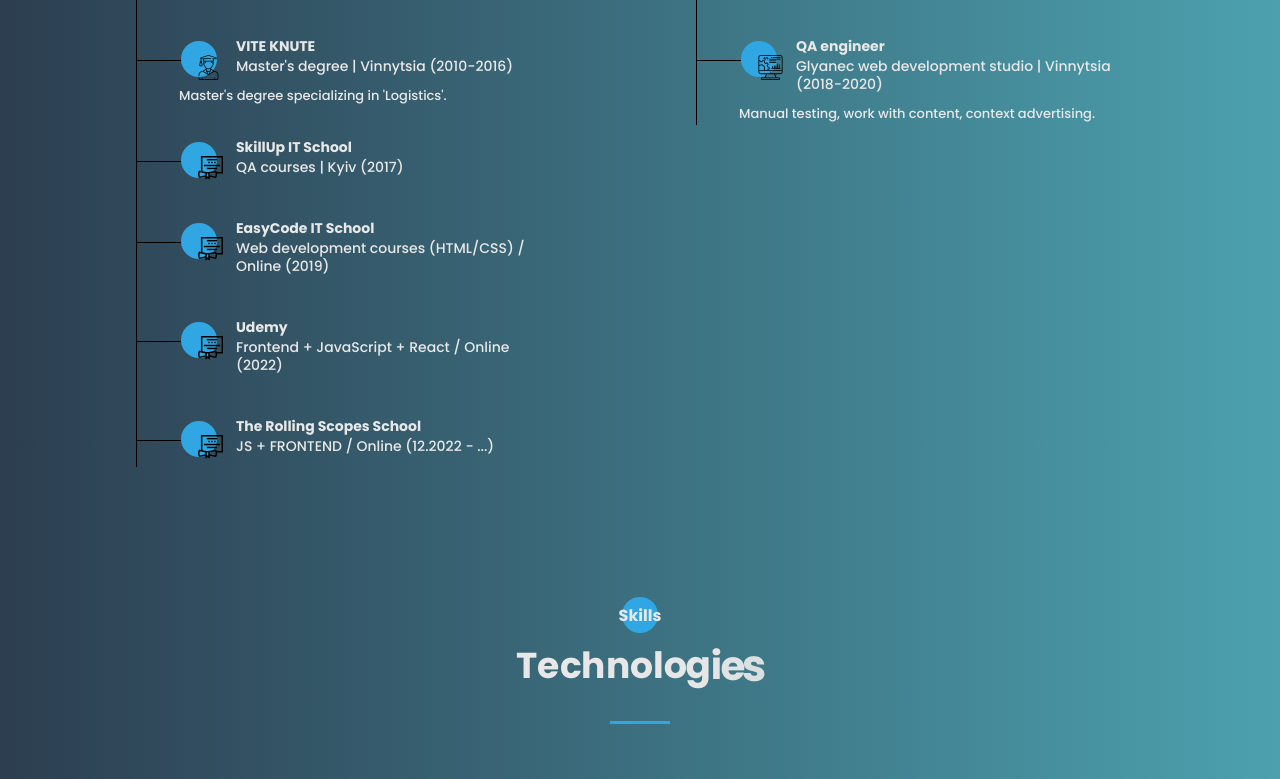
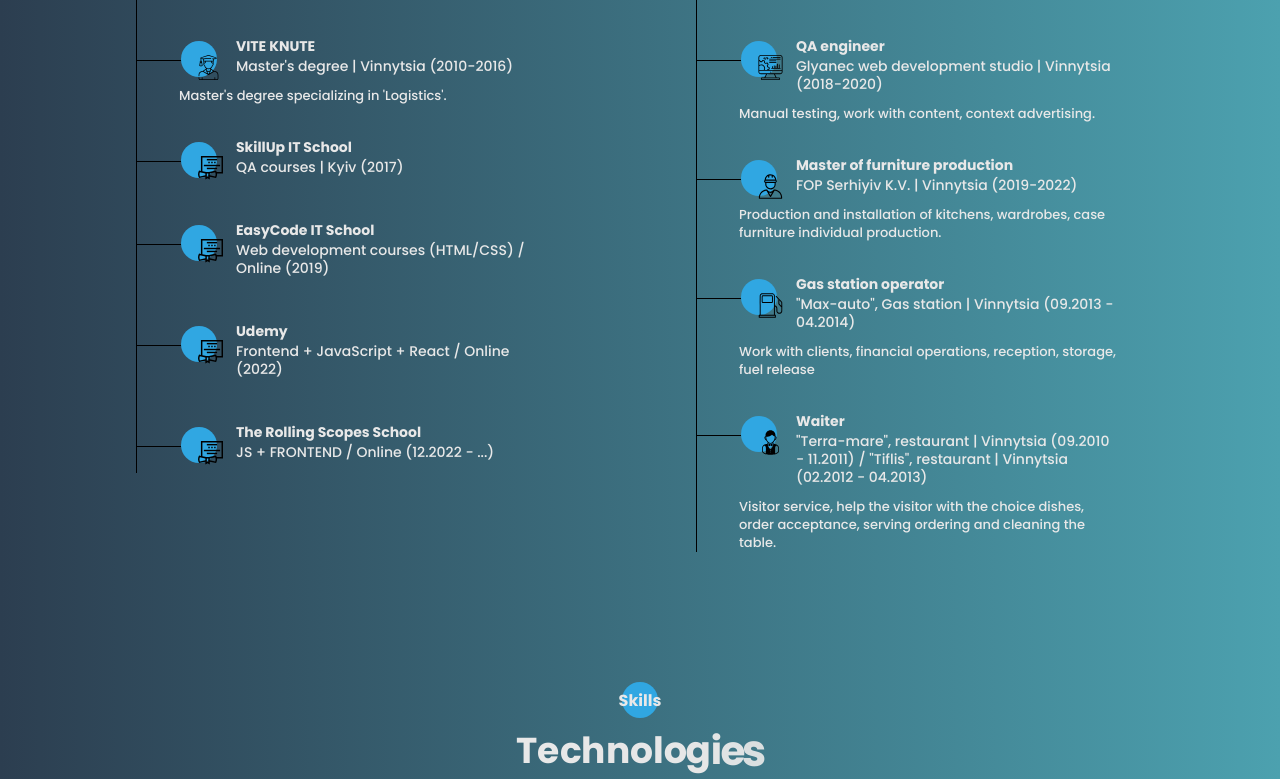
Before and after one commit to AndreyBalan/andreybalan.github.io, a plain HTML site: page en/index.html in a window 1280 px wide. Shown: the part 1840-2619 px from the top of the page. Drawn offline with Linux system fonts and the light colour scheme; animation ran at ten frames a second.

Commit message:
fix: menu close fix

```diff
--- a/en/index.html
+++ b/en/index.html
@@ -330,8 +330,8 @@
                                         </div>
                                     </div>
                                 </li>
-                                <li>
-                                    <div class="resume__item">
+
+                                <li class="resume__item">
                                     <div class="resume__item-head">
                                         <div class="resume__item-icon">
                                             <img
@@ -347,8 +347,8 @@
                                         </div>
                                     </div>
                                     <div class="resume__item-body"></div>
-                                    </div>
-                                    <div class="resume__item">
+                                </li>
+                                <li class="resume__item">
                                     <div class="resume__item-head">
                                         <div class="resume__item-icon">
                                             <img
@@ -360,13 +360,13 @@
                                             EasyCode IT School
                                         </h4>
                                         <div class="resume__item-location">
-                                                Web development courses
-                                                (HTML/CSS) / Online (2019)
+                                            Web development courses (HTML/CSS) /
+                                            Online (2019)
                                         </div>
                                     </div>
                                     <div class="resume__item-body"></div>
-                                    </div>
-                                    <div class="resume__item">
+                                </li>
+                                <li class="resume__item">
                                     <div class="resume__item-head">
                                         <div class="resume__item-icon">
                                             <img
@@ -374,17 +374,15 @@
                                                 alt="udemy"
                                             />
                                         </div>
-                                            <h4 class="title title_fz14">
-                                                Udemy
-                                            </h4>
+                                        <h4 class="title title_fz14">Udemy</h4>
                                         <div class="resume__item-location">
                                             Frontend + JavaScript + React /
                                             Online (2022)
                                         </div>
                                     </div>
                                     <div class="resume__item-body"></div>
-                                    </div>
-                                    <div class="resume__item">
+                                </li>
+                                <li class="resume__item">
                                     <div class="resume__item-head">
                                         <div class="resume__item-icon">
                                             <img
@@ -396,12 +394,11 @@
                                             The Rolling Scopes School
                                         </h4>
                                         <div class="resume__item-location">
-                                                JS + FRONTEND / Online (12.2022
-                                                - ...)
+                                            JS + FRONTEND / Online (12.2022 -
+                                            ...)
                                         </div>
                                     </div>
                                     <div class="resume__item-body"></div>
-                                    </div>
                                 </li>
                             </ul>
                         </div>
@@ -433,7 +430,81 @@
                                         </div>
                                     </div>
                                 </li>
-                                <li></li>
+                                <li>
+                                    <div class="resume__item">
+                                        <div class="resume__item-head">
+                                            <div class="resume__item-icon">
+                                                <img
+                                                    src="../icons/experience/worker.svg"
+                                                    alt="worker"
+                                                />
+                                            </div>
+                                            <h4 class="title title_fz14">
+                                                Master of furniture production
+                                            </h4>
+                                            <div class="resume__item-location">
+                                                FOP Serhiyiv K.V. | Vinnytsia
+                                                (2019-2022)
+                                            </div>
+                                        </div>
+                                        <div class="resume__item-body">
+                                            Production and installation of
+                                            kitchens, wardrobes, case furniture
+                                            individual production.
+                                        </div>
+                                    </div>
+                                </li>
+                                <li>
+                                    <div class="resume__item">
+                                        <div class="resume__item-head">
+                                            <div class="resume__item-icon">
+                                                <img
+                                                    src="../icons/experience/gas.svg"
+                                                    alt="gas"
+                                                />
+                                            </div>
+                                            <h4 class="title title_fz14">
+                                                Gas station operator
+                                            </h4>
+                                            <div class="resume__item-location">
+                                                "Max-auto", Gas station |
+                                                Vinnytsia (09.2013 - 04.2014)
+                                            </div>
+                                        </div>
+                                        <div class="resume__item-body">
+                                            Work with clients, financial
+                                            operations, reception, storage, fuel
+                                            release
+                                        </div>
+                                    </div>
+                                </li>
+                                <li>
+                                    <div class="resume__item">
+                                        <div class="resume__item-head">
+                                            <div class="resume__item-icon">
+                                                <img
+                                                    src="../icons/experience/waiter.svg"
+                                                    alt="waiter"
+                                                />
+                                            </div>
+                                            <h4 class="title title_fz14">
+                                                Waiter
+                                            </h4>
+                                            <div class="resume__item-location">
+                                                "Terra-mare", restaurant |
+                                                Vinnytsia (09.2010 - 11.2011) /
+                                                "Tiflis", restaurant | Vinnytsia
+                                                (02.2012 - 04.2013)
+                                            </div>
+                                        </div>
+                                        <div class="resume__item-body">
+                                            Visitor service, help the visitor
+                                            with the choice dishes, order
+                                            acceptance, serving ordering and
+                                            cleaning the table.
+                                        </div>
+                                    </div>
+                                </li>
                             </ul>
                         </div>
                     </div>
--- a/js/script.js
+++ b/js/script.js
@@ -17,7 +17,8 @@ lang_switch.onclick = () => lang_switch.classList.toggle("changed");
 const hamburger = document.querySelector(".hamburger"),
     menu = document.querySelector(".menu"),
     closeElem = document.querySelector(".menu__close"),
-    closeOverlay = document.querySelector(".menu__overlay");
+    closeOverlay = document.querySelector(".menu__overlay"),
+    closeLinks = document.querySelector(".menu__list");
 
 hamburger.addEventListener("click", () => {
     menu.classList.add("active");
@@ -27,6 +28,9 @@ closeElem.addEventListener("click", () => {
     menu.classList.remove("active");
 });
 closeOverlay.addEventListener("click", () => {
+    menu.classList.remove("active");
+});
+closeLinks.addEventListener("click", () => {
     menu.classList.remove("active");
 });
 
```
Lines whose indentation alone changed are shown as unchanged.
